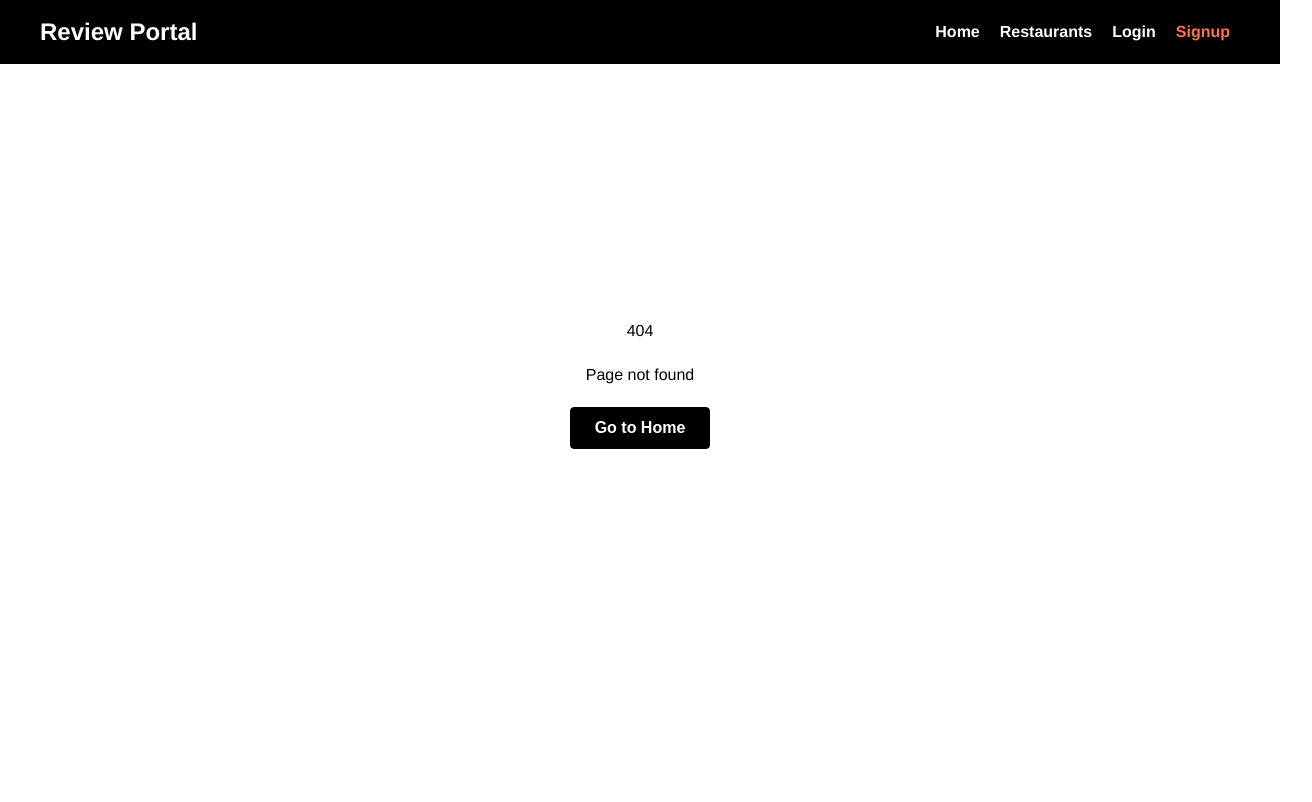
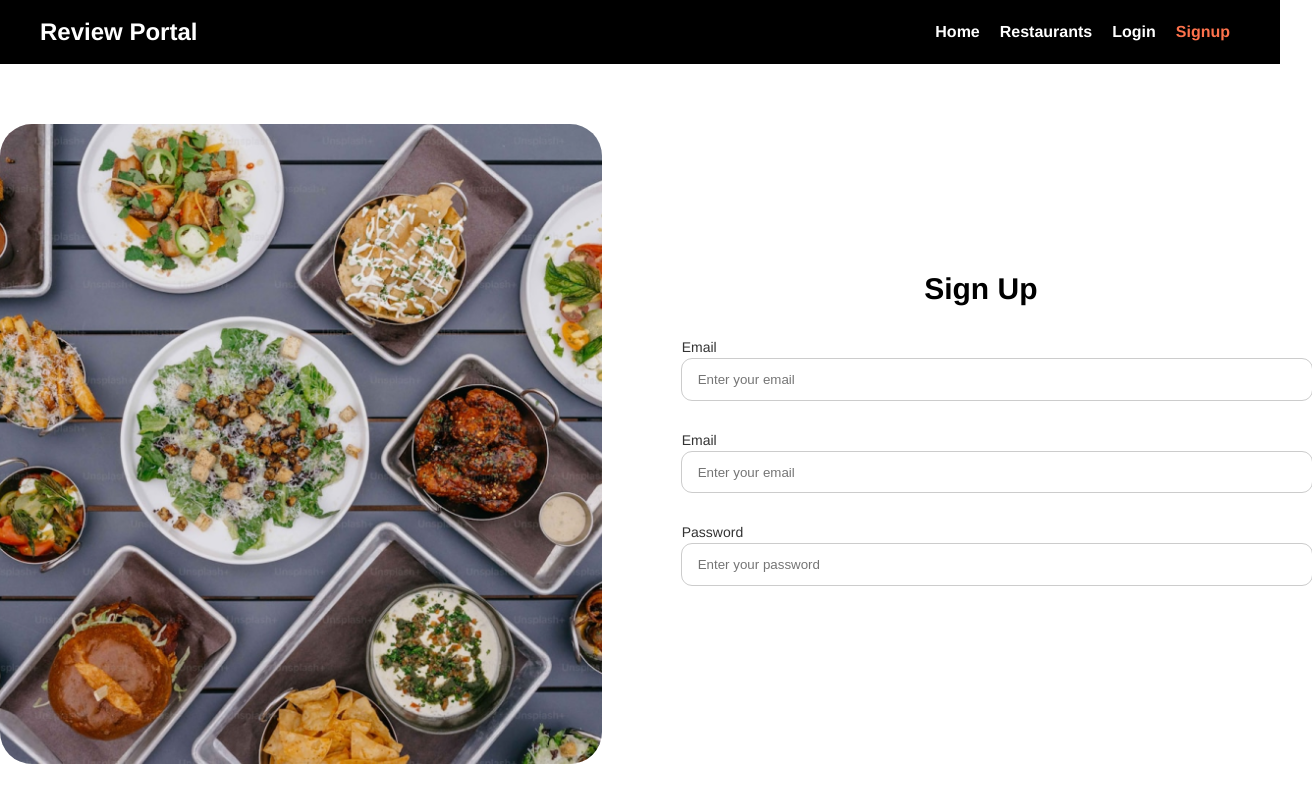
Before and after one commit to the-jossie/vue-review-portal, a Vue app: page /signup in a window 1280 px wide. Before the commit this address had no page. Shown: the top 802 px of the page, 1312 px wide, since content can reach past the window. Built offline with nearby package versions, Linux system fonts and the light colour scheme.

Commit message:
wip: signup view

```diff
--- a/src/components/AuthLayout.vue
+++ b/src/components/AuthLayout.vue
@@ -16,11 +16,11 @@
   padding: 60px 0;
   max-width: 1440px;
   margin: 0 auto;
+  height: 80vh;
 
   img {
     width: 50%;
     object-fit: cover;
-    height: 80vh;
     border-radius: 32px;
   }
 }
--- a/src/router/index.js
+++ b/src/router/index.js
@@ -25,6 +25,11 @@
     name: "not-found",
     component: () => import("@/views/NotFoundView.vue"),
   },
+  {
+    path: "/signup",
+    name: "signup",
+    component: () => import("@/views/SignupView.vue"),
+  },
 ];
 
 const router = new VueRouter({
--- /dev/null
+++ b/src/views/SignupView.vue
@@ -0,0 +1,73 @@
+<template>
+  <AuthLayout>
+    <div class="signup-view">
+      <CustomText value="Sign Up" variant="h2" />
+      <form>
+        <CustomInput
+          label="Email"
+          name="email"
+          type="text"
+          placeholder="Enter your email"
+          :value="email"
+          :error="error"
+          @input="email = $event"
+          customClass="input"
+        />
+
+        <CustomInput
+          label="Email"
+          name="email"
+          type="text"
+          placeholder="Enter your email"
+          :value="email"
+          :error="error"
+          @input="email = $event"
+          customClass="input"
+        />
+
+        <CustomInput
+          label="Password"
+          name="password"
+          type="password"
+          placeholder="Enter your password"
+          :value="password"
+          @input="password = $event"
+          customClass="input"
+        />
+      </form>
+    </div>
+  </AuthLayout>
+</template>
+<script>
+import AuthLayout from "@/components/AuthLayout.vue";
+import CustomText from "@/components/Text";
+import CustomInput from "@/components/Input";
+
+export default {
+  components: {
+    AuthLayout,
+    CustomInput,
+    CustomText,
+  },
+};
+</script>
+<style scoped>
+.signup-view {
+  display: flex;
+  flex-direction: column;
+  align-items: center;
+  justify-content: center;
+  height: 100%;
+  width: 100%;
+  padding-left: 80px;
+
+  form {
+    margin-top: 2rem;
+    width: 100%;
+
+    .input {
+      margin-bottom: 2rem;
+    }
+  }
+}
+</style>
```
